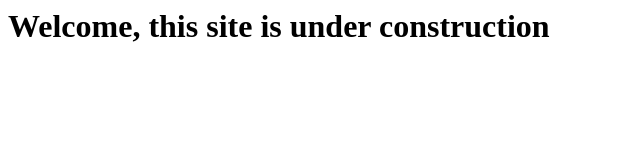
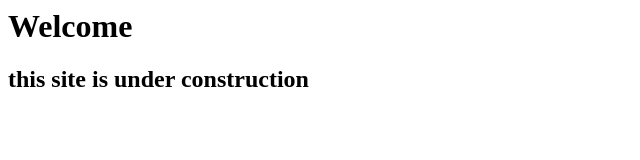
Before and after one commit to lschaer/awesomerestaurants, a plain HTML site: page index.html in a window 1280 px wide. Shown: the whole page, without its empty margins (0-640 px from the left). Drawn offline with Linux system fonts and the light colour scheme.

Commit message:
Update index.html

```diff
--- a/index.html
+++ b/index.html
@@ -1 +1,2 @@
-<h1>Welcome, this site is under construction</h1>
+<h1>Welcome</h1>
+<h2>this site is under construction</h2>
```
